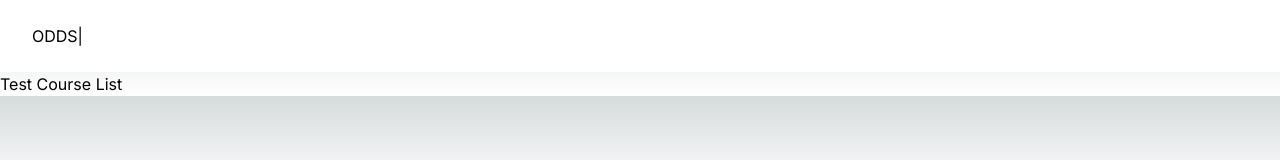
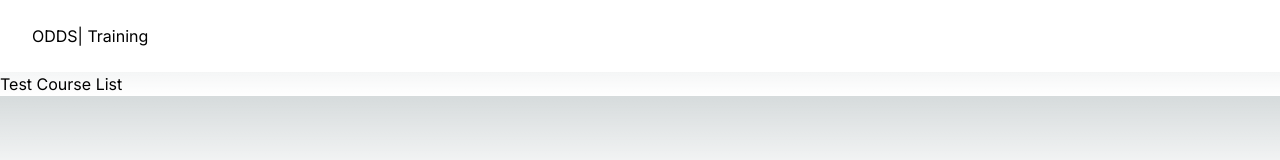
Before and after one commit to oddsteam/training, a Next.js app: page /courses in a window 1280 px wide. Shown: the top 160 px of the page. Built offline with nearby package versions, Linux system fonts and the light colour scheme.

Commit message:
Update company name in layout component

```diff
--- a/src/app/layout.tsx
+++ b/src/app/layout.tsx
@@ -25,7 +25,7 @@ export default function RootLayout({
             <div className="flex lg:flex-1">
               <a href="#" className="-m-1.5 p-1.5">
                 <span className="sr-only">Your Company</span>
-                <h1>ODDS|</h1>
+                <h1>ODDS| Training</h1>
               </a>
             </div>
             <div className="flex lg:hidden"></div>
```
